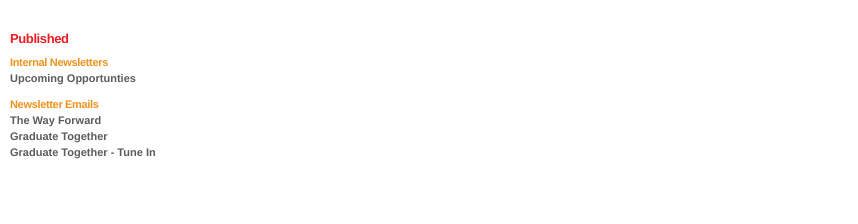
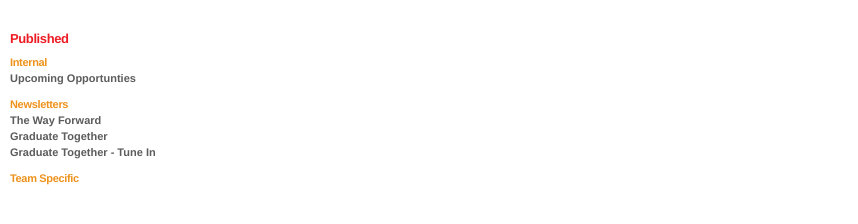
Before and after one commit to alexanderburke19/alexanderburke19.github.io, a plain HTML site: page left_frame.html in a window 1280 px wide. Shown: the part 164-388 px from the top of the page, without its empty margins (0-858 px from the left). Drawn offline with Linux system fonts and the light colour scheme.

Commit message:
Update left_frame.html

```diff
--- a/left_frame.html
+++ b/left_frame.html
@@ -21,15 +21,17 @@
 <br><br>
 
 <div class="concept">Published</div>
-<div class="team">Internal Newsletters</div>
+<div class="team">Internal </div>
 <a href="https://pages.emersoncollective.com/webmail/539672/622576183/02fd3d77d4572b3079a95419850511f40c831a9a41ec376e5586bde71bcd2987" target="mainFrame">Upcoming Opportunties</a><BR />
 
 
-<div class="team">Newsletter Emails</div>
+<div class="team">Newsletters</div>
 <a href="https://pages.emersoncollective.com/webmail/539672/622923489/8e2c6230b0825a7fd79b5bea5968bb1fb81961b771ee748c649e3bf2ec6c457a" target="mainFrame">The Way Forward</a><BR />
 
 <a href="https://pages.emersoncollective.com/webmail/539672/621226345/0237f65f53a274674bb35f648e448d49eece380a573062b16d7b3a2503880765" target="mainFrame">Graduate Together</a><BR />
 <a href="https://pages.emersoncollective.com/webmail/539672/622104391/8e2c6230b0825a7fd79b5bea5968bb1fb81961b771ee748c649e3bf2ec6c457a" target="mainFrame">Graduate Together - Tune In</a><BR />
+
+<div class="team">Team Specific</div>
 <br><br>
 
 </body>
```
